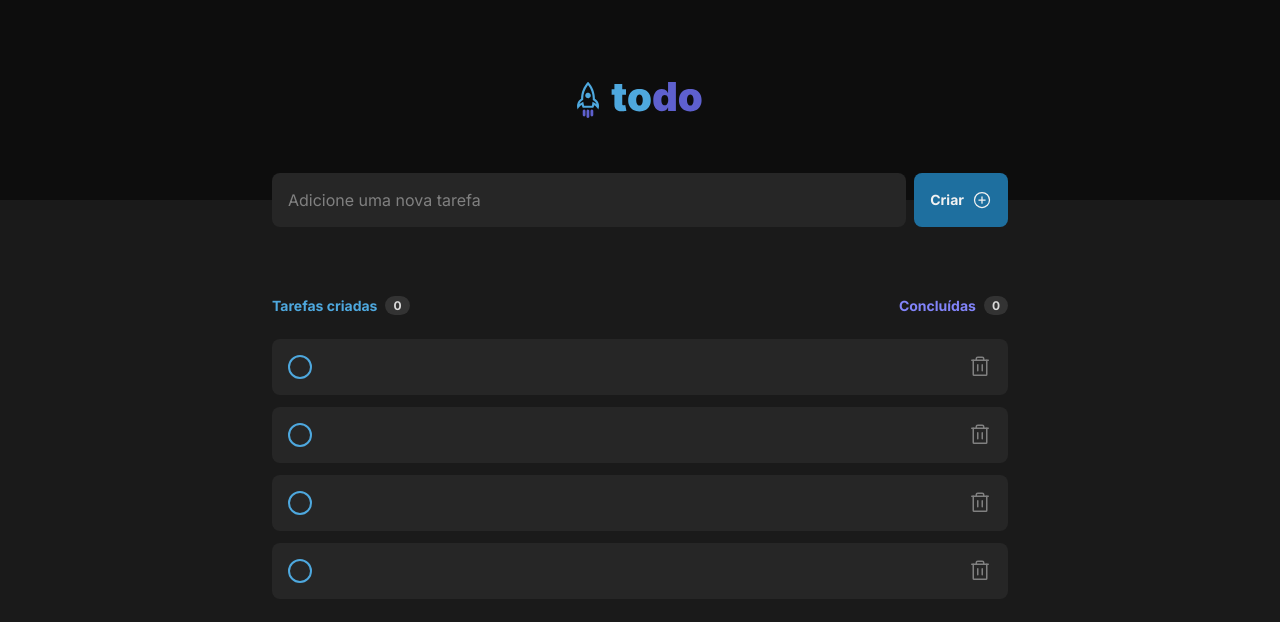
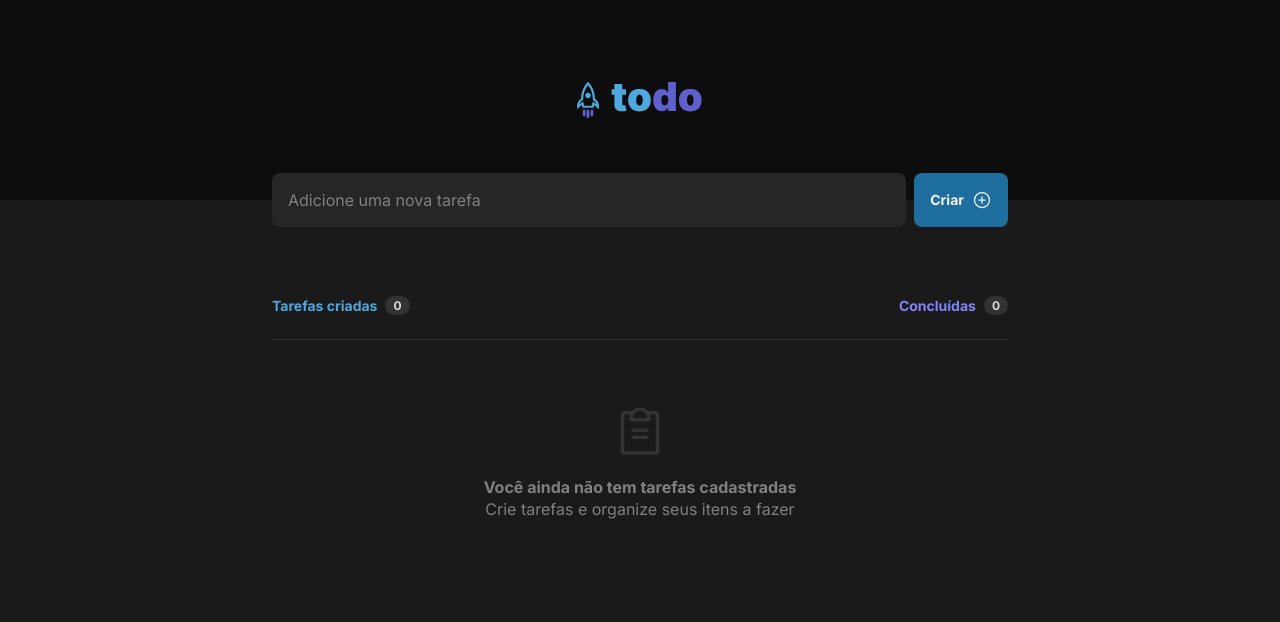
Before and after one commit to miqueiasousa/ignite-reactjs-desafio-01, a React (Vite) app: page / in a window 1280 px wide. Shown: the top 622 px of the page. Built offline with nearby package versions, Linux system fonts and the light colour scheme.

Commit message:
feat: list todos on tasks

```diff
--- a/src/components/Tasks/Tasks.tsx
+++ b/src/components/Tasks/Tasks.tsx
@@ -1,22 +1,35 @@
+import { useContext } from 'react'
 import { ClipboardText } from 'phosphor-react'
 
+import { Store } from '../../contexts/StoreCtx'
 import { Todo } from '../Todo/Todo'
 
 import styles from './Tasks.module.css'
 
 export function Tasks() {
-  const isEmpty = false
+  const { state } = useContext(Store)
+  const isEmpty = state.length === 0
+  const totalDone = state.filter(todo => todo.isDone).length
+  const sortedTodoByDone = state.sort((a, b) => {
+    if (a.isDone === b.isDone) return 0
+
+    if (!a.isDone) return -1
+
+    return 1
+  })
 
   return (
     <div className={styles.tasks}>
       <div className={styles.info}>
         <div className={`${styles.infoBox} ${styles.created}`}>
           <strong>Tarefas criadas</strong>
-          <span className={styles.counter}>0</span>
+          <span className={styles.counter}>{state.length}</span>
         </div>
         <div className={`${styles.infoBox} ${styles.done}`}>
           <strong>Concluídas</strong>
-          <span className={styles.counter}>0</span>
+          <span className={styles.counter}>
+            {totalDone > 0 ? `${totalDone} de ${state.length}` : totalDone}
+          </span>
         </div>
       </div>
       {isEmpty ? (
@@ -29,10 +42,9 @@ export function Tasks() {
         </div>
       ) : (
         <div className={styles.list}>
-          <Todo />
-          <Todo />
-          <Todo />
-          <Todo />
+          {sortedTodoByDone.map(({ id, description, isDone }) => (
+            <Todo key={id} id={id} description={description} isDone={isDone} />
+          ))}
         </div>
       )}
     </div>
```
